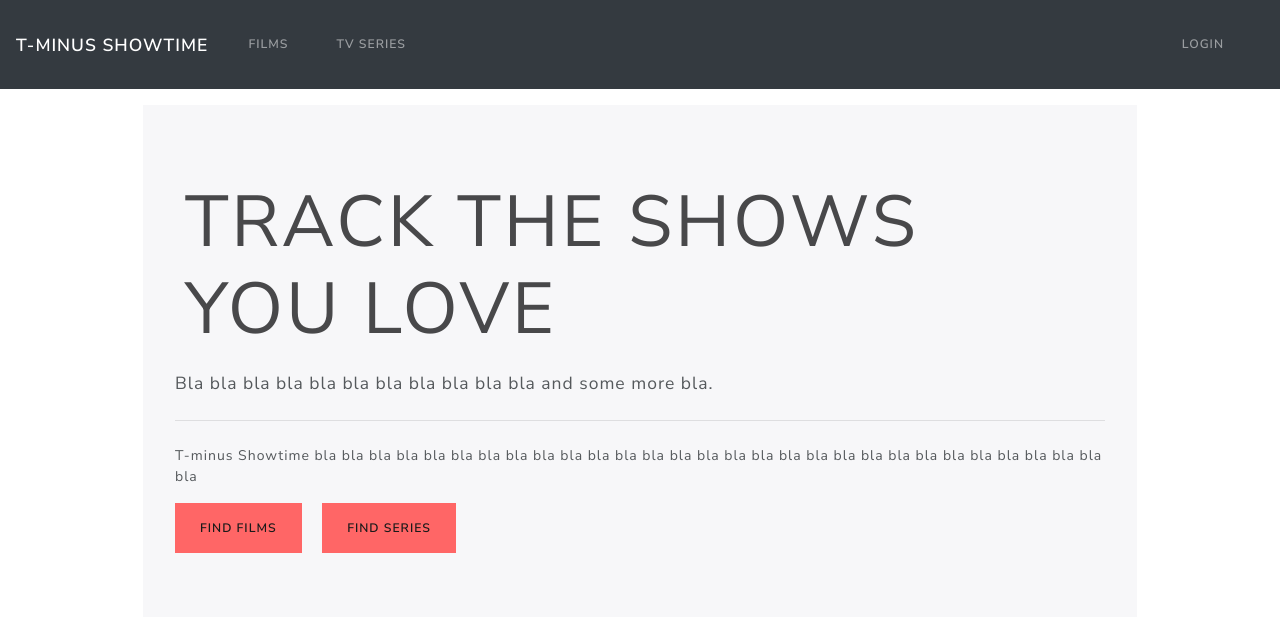
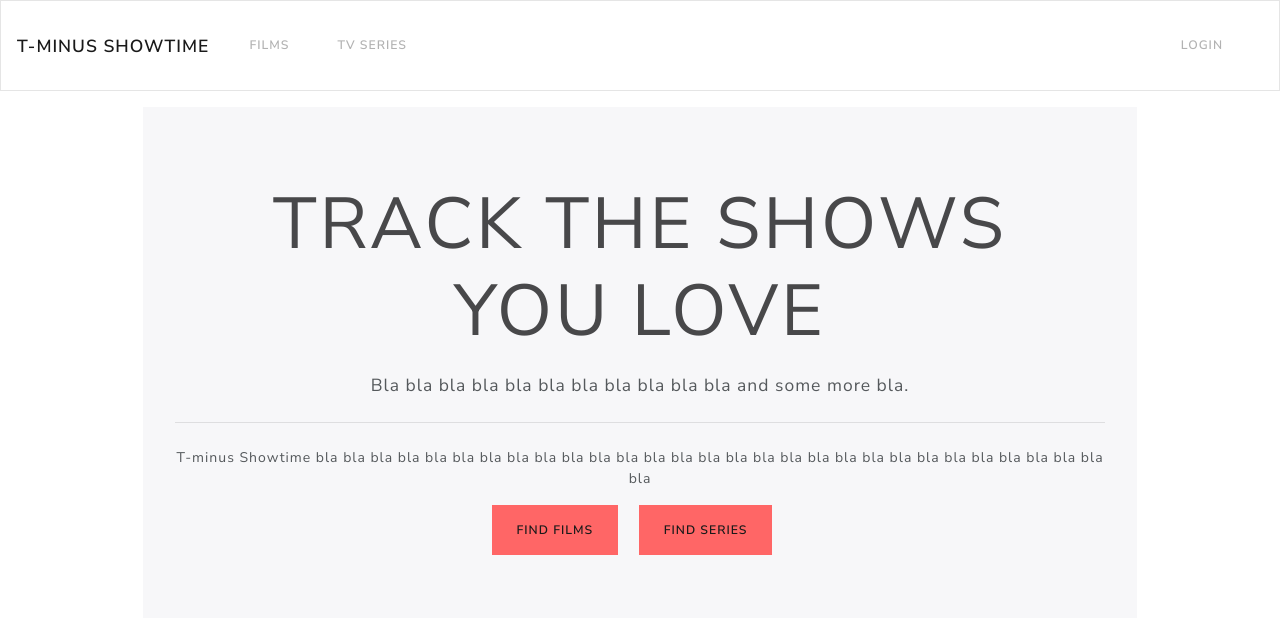
Before and after one commit to AlexYaneva/t-minus-showtime, a Flask app: page / in a window 1280 px wide. Shown: the top 618 px of the page. Run offline with Flask 2, Linux system fonts and the light colour scheme; some libraries are stand-ins or nearby versions.

Commit message:
fixed navbar issue

```diff
--- a/app/static/style.css
+++ b/app/static/style.css
@@ -29,4 +29,5 @@ h1 {
 
 .jumbotron {
     margin-top: 1rem;
+    text-align: center;
 }
--- a/app/templates/base.html
+++ b/app/templates/base.html
@@ -20,7 +20,7 @@
 </head>
 
 <body>
-  <nav class="navbar navbar-expand-lg navbar-dark bg-dark">
+  <nav class="navbar navbar-expand-lg navbar-light bg-light text-center">
     <a class="navbar-brand" href="{{ url_for('index') }}">T-minus Showtime</a>
     <button class="navbar-toggler" type="button" data-toggle="collapse" data-target="#navbarColor02"
       aria-controls="navbarColor02" aria-expanded="false" aria-label="Toggle navigation">
@@ -28,7 +28,7 @@
     </button>
 
     <div class="collapse navbar-collapse" id="navbarColor02">
-      <ul class="navbar-nav mr-auto">
+      <ul class="navbar-nav mr-auto justify-content-center">
         <li class="nav-item">
           <a class="nav-link" href="{{ url_for('films') }}">Films</a>
         </li>
@@ -37,14 +37,18 @@
         </li>
       </ul>
       <ul class="navbar-nav  navbar-right">
+        {% if current_user.is_anonymous %}
         <li class="nav-item">
-          {% if current_user.is_anonymous %}
           <a class="nav-link" href="{{ url_for('login') }}">Login</a>
-          {% else %}
+        </li>
+        {% else %}
+        <li class="nav-item">
           <a class="nav-link" href="{{ url_for('logout') }}">Logout</a>
+        </li>
+        <li class="nav-item">
           <a class="nav-link" href="{{ url_for('user', username=current_user.username) }}">My stuff</a>
-          {% endif %}
         </li>
+        {% endif %}
       </ul>
     </div>
   </nav>
--- a/app/templates/index.html
+++ b/app/templates/index.html
@@ -3,7 +3,7 @@
 
 {% block content %}
 
-<div class="jumbotron" text-align="center">
+<div class="jumbotron text-center">
 	<h1 class="display-3">Track the shows you love</h1>
 	<p class="lead">Bla bla bla bla bla bla bla bla bla bla bla and some more bla. </p>
 	<hr class="my-4">
--- a/app/templates/login.html
+++ b/app/templates/login.html
@@ -15,7 +15,7 @@
                 {{ form.password.label }}<br>
                 {{ form.password(class='form-control', size=32, placeholder='Enter password here') }}<br>
 
-                <button type="submit" class="btn btn-primary">Sign In</button>
+                <button type="submit" class="btn btn-secondary my-2 my-sm-0">Sign In</button>
             </div>
         </form>
     </div>
```
